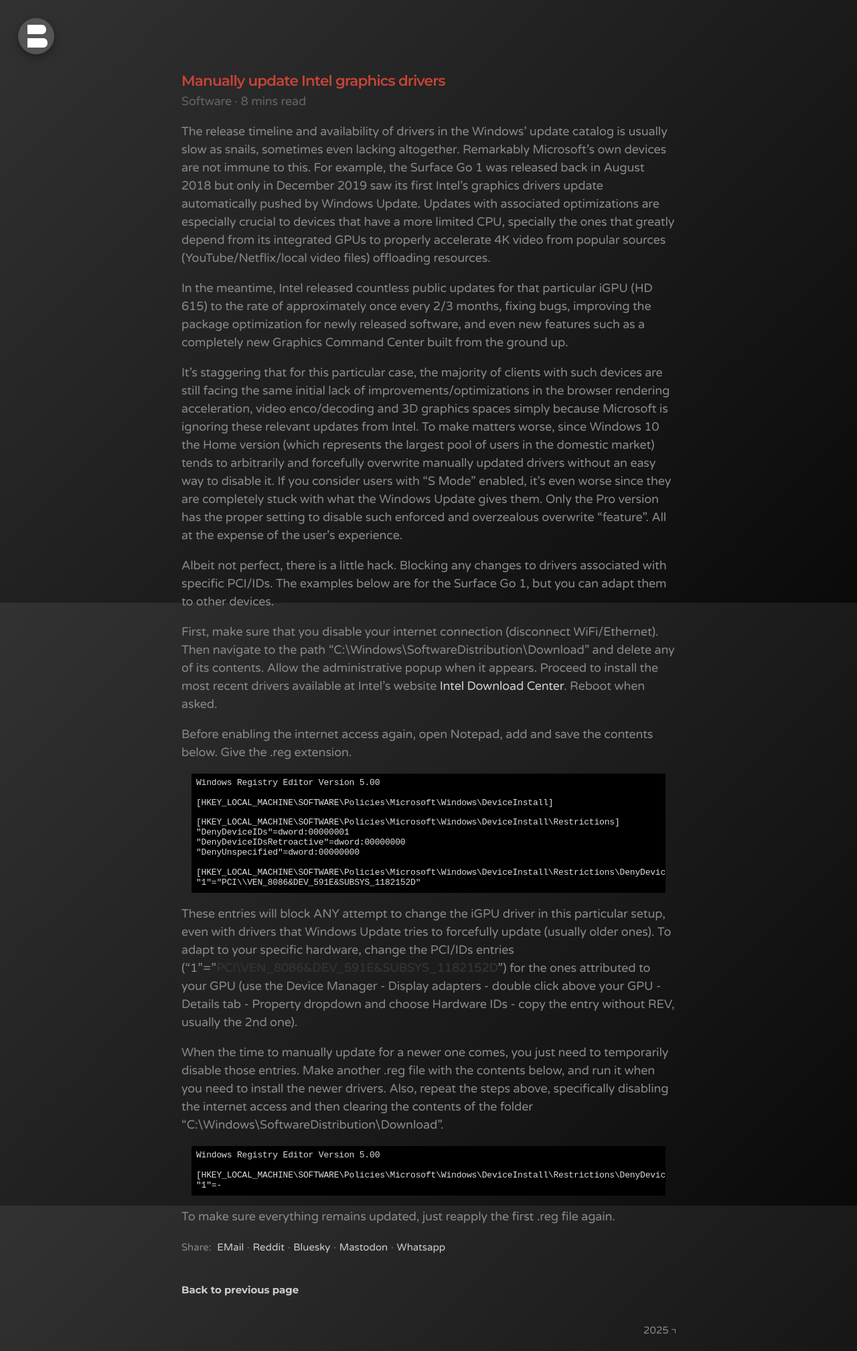
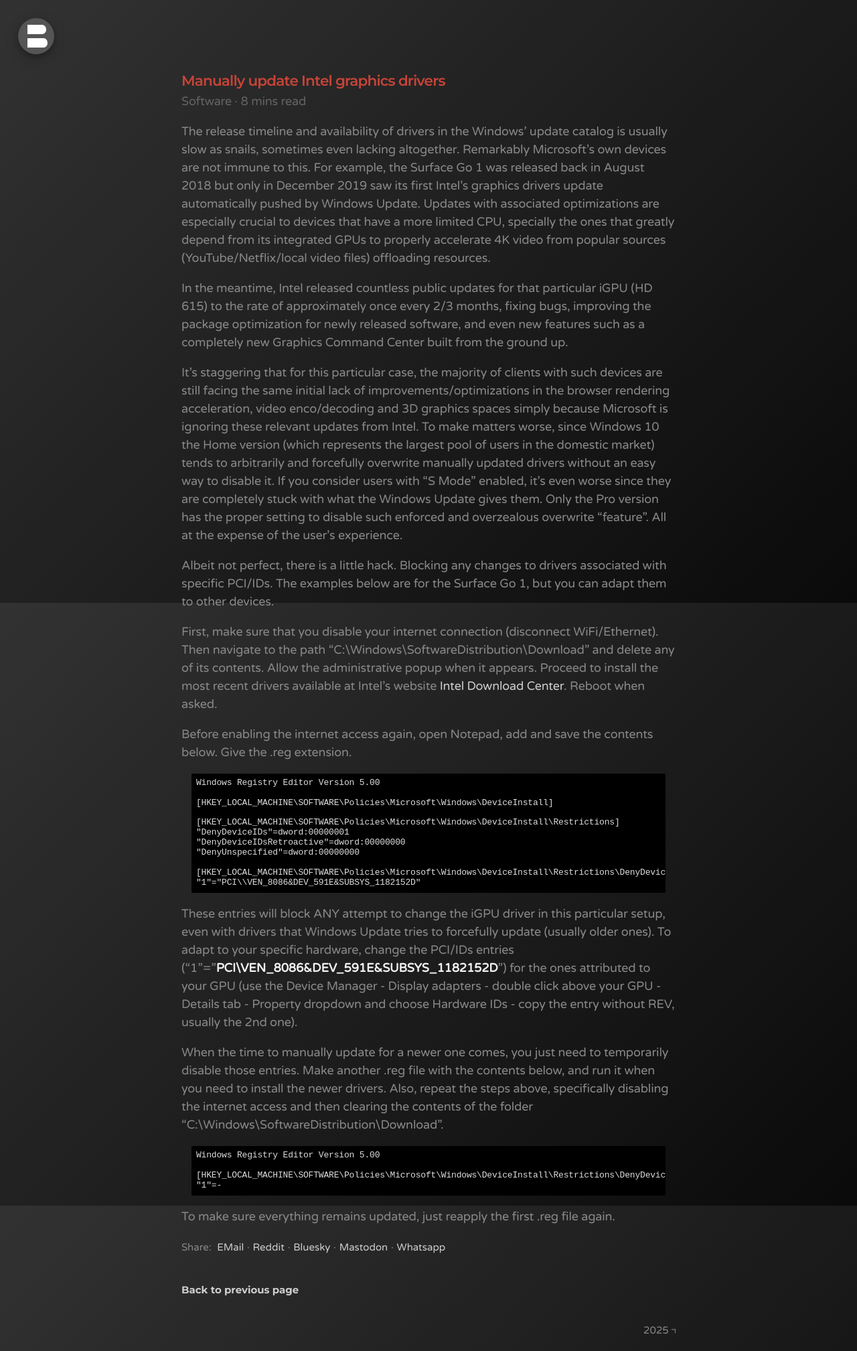
Before and after one commit to bonina/bonina.github.io, a Jekyll site: the page built from _posts/software/2020/2020-05-12-manually -update-intel-graphics-drivers.md, in a window 1280 px wide. Shown: the whole page at 67% size. Built offline with Jekyll 4.4.1, drawn with Linux system fonts in a browser that asks for light colours.

Commit message:
Update _type.scss

```diff
--- a/_sass/_type.scss
+++ b/_sass/_type.scss
@@ -41,7 +41,7 @@
 }
 
 strong {
-  color: #303030;
+  color: #f0f0f0;
 }
 
 ul, ol, dl {
```
